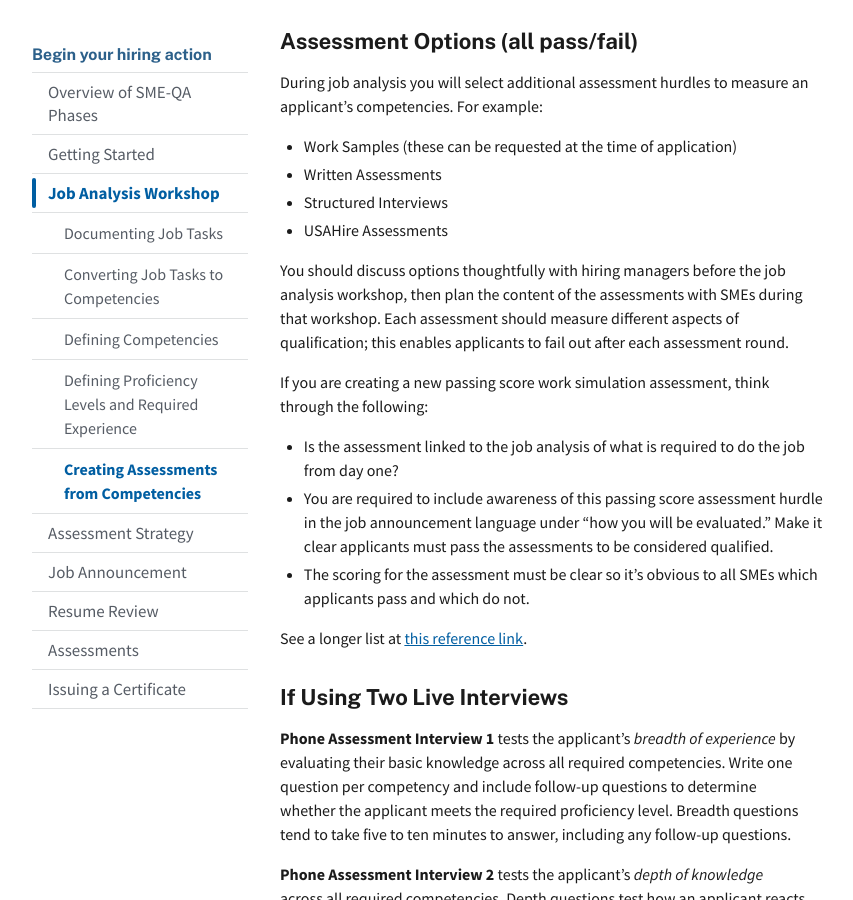
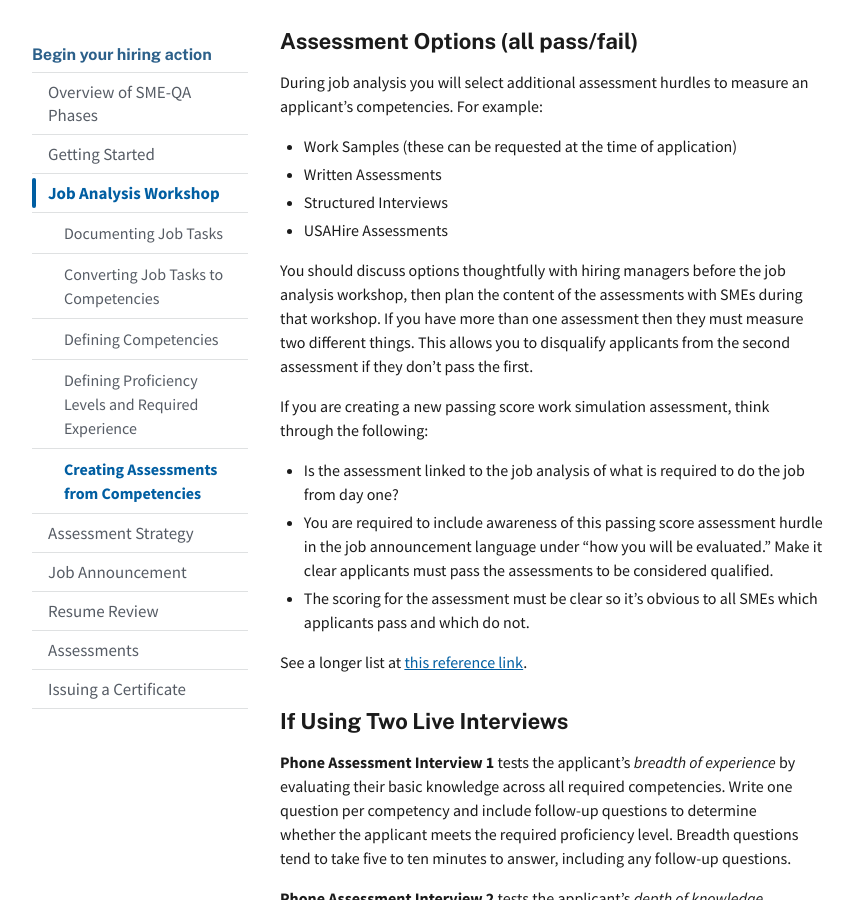
Before and after one commit to usds/SME-QA-Website, a Jekyll site: the page built from pages/phases/job-analysis/creating-assessments-from-competencies.md, in a window 1280 px wide and 900 px high, scrolled down 890 px. Shown: the whole window, without its empty margins (128-981 px from the left). Built offline with Jekyll 4.4.1, drawn with Linux system fonts in a browser that asks for light colours.

Commit message:
Update creating-assessments-from-competencies.md

```diff
--- a/pages/phases/job-analysis/creating-assessments-from-competencies.md
+++ b/pages/phases/job-analysis/creating-assessments-from-competencies.md
@@ -28,7 +28,7 @@ During job analysis you will select additional assessment hurdles to measure an
   - Structured Interviews
   - USAHire Assessments
 
-You should discuss options thoughtfully with hiring managers before the job analysis workshop, then plan the content of the assessments with SMEs during that workshop. Each assessment should measure different aspects of qualification; this enables applicants to fail out after each assessment round.
+You should discuss options thoughtfully with hiring managers before the job analysis workshop, then plan the content of the assessments with SMEs during that workshop. If you have more than one assessment then they must measure two different things. This allows you to disqualify applicants from the second assessment if they don't pass the first.
 
 If you are creating a new passing score work simulation assessment, think through the following:
   - Is the assessment linked to the job analysis of what is required to do the job from day one?
```
